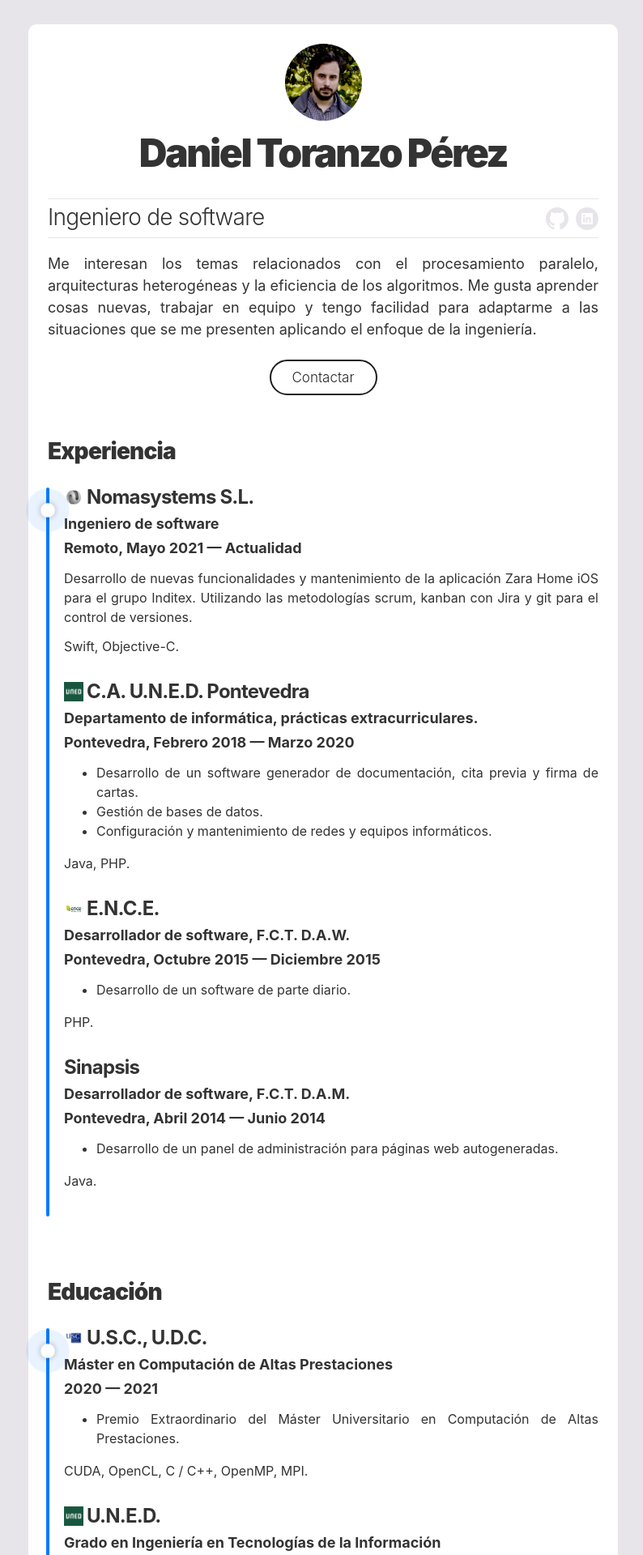
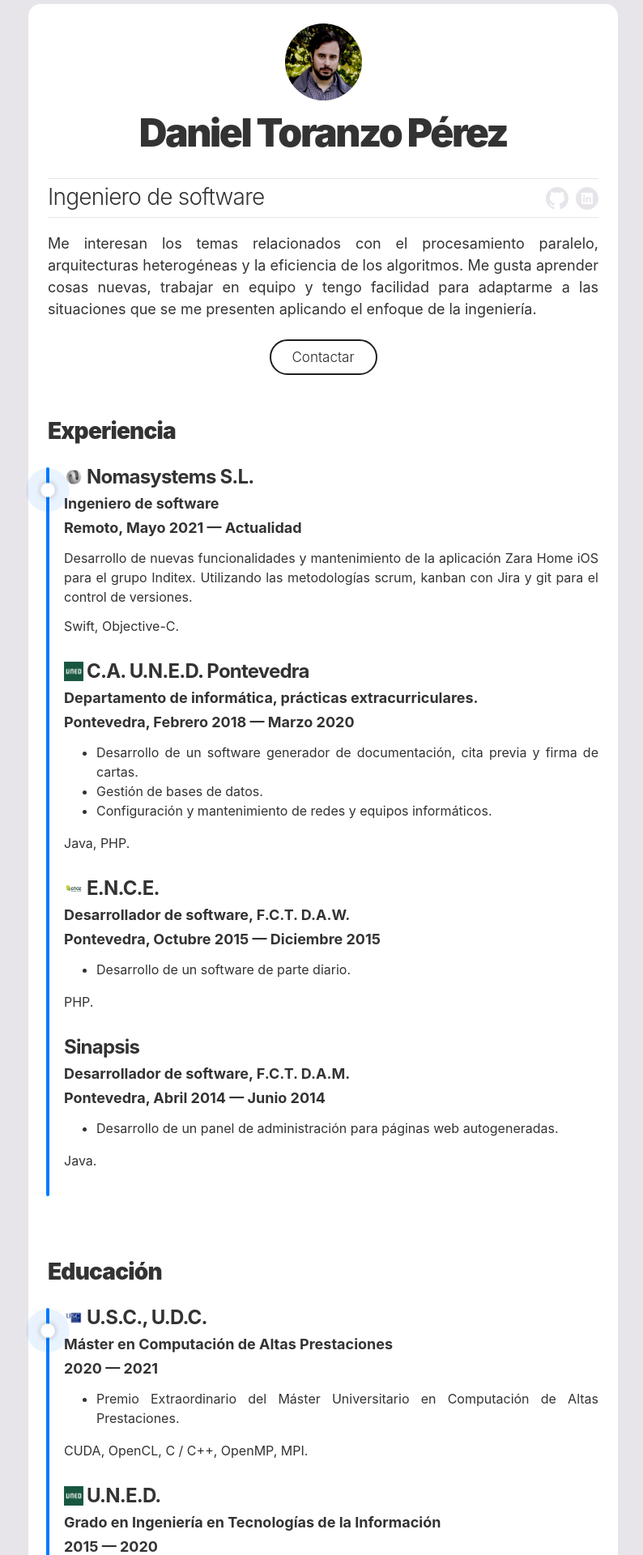
Before and after one commit to obocat/daniel_toranzo_perez, a Jekyll site: the page built from index.html, in a window 1280 px wide. Shown: the top 1920 px of the page at 81% size, without its empty margins (241-1035 px from the left). Built offline with Jekyll 4.4.1, drawn with Linux system fonts in a browser that asks for light colours.

Commit message:
fix: padding body issue

```diff
--- a/_sass/_base.scss
+++ b/_sass/_base.scss
@@ -33,7 +33,7 @@
   @include sans;
   font-size: 16px;
   line-height: 1.5;
-  padding: 30px;
+  padding: 5px;
 }
 
 a {
@@ -49,7 +49,7 @@
   padding: 0 24px;
   margin: 0 auto;
   zoom: 1;
-  border-radius: 10px;
+  border-radius: 15px;
 }
 
 // clearfix (now called group,
```
